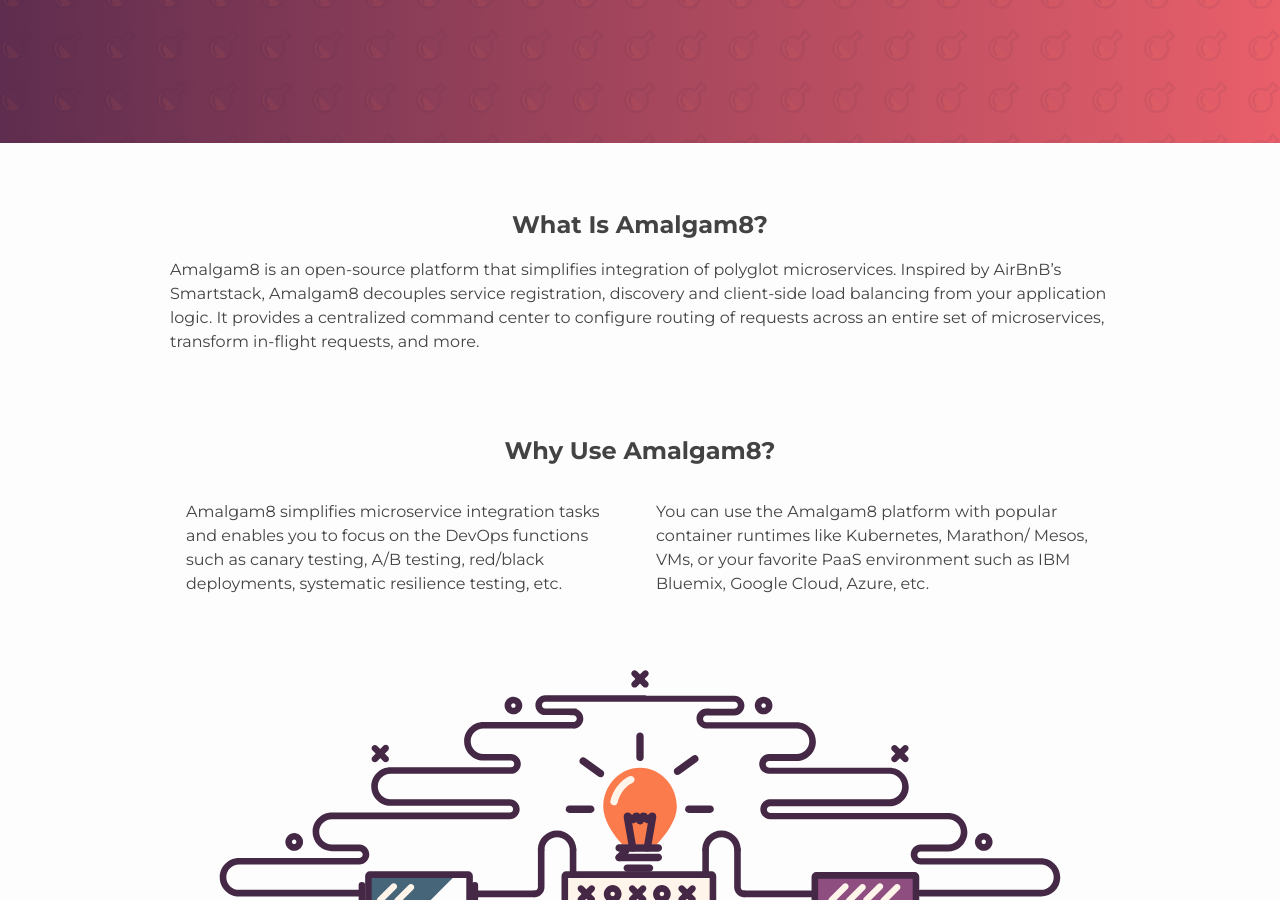
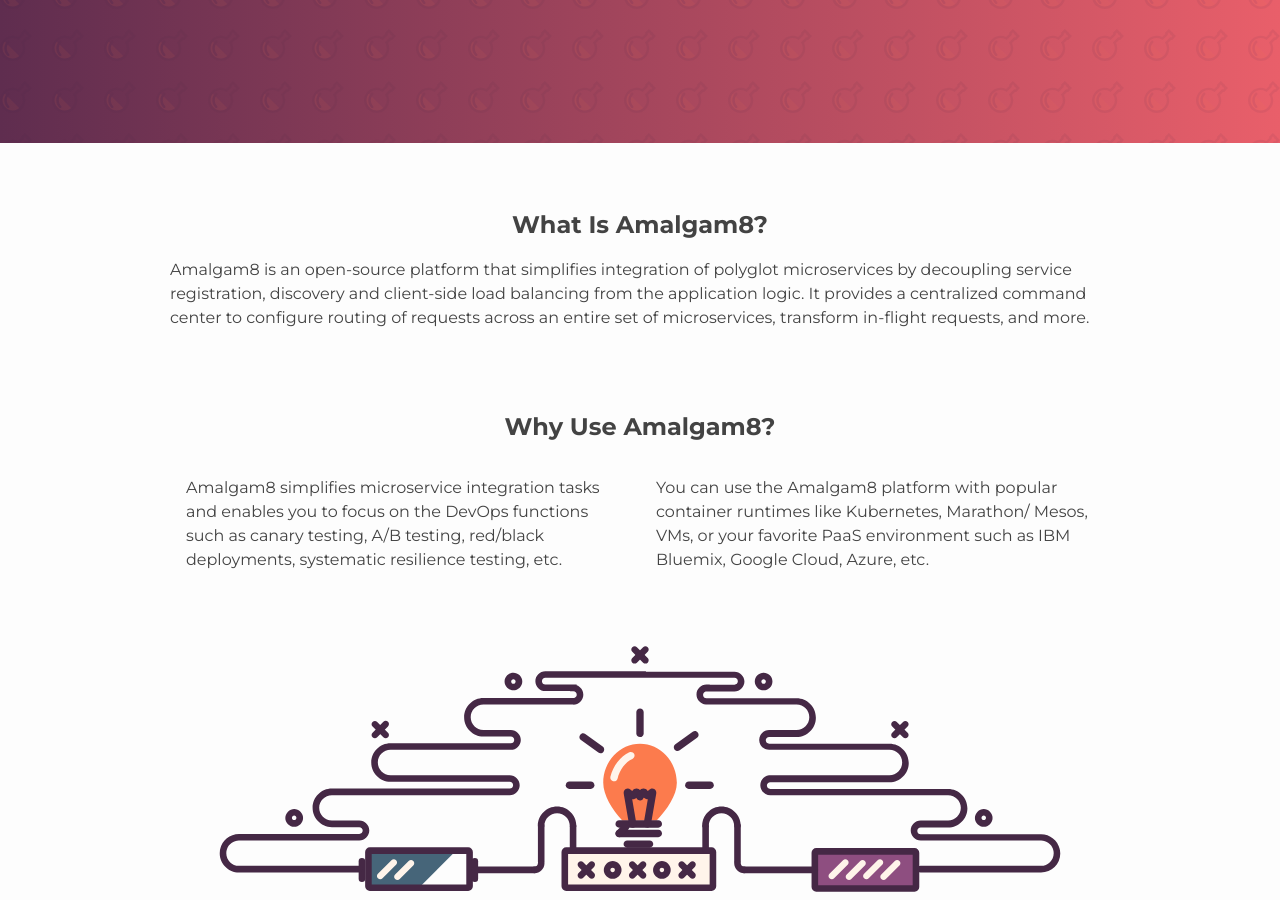
Before and after one commit to amalgam8/amalgam8.github.io, a Jekyll site: the page built from index.html, in a window 1280 px wide and 900 px high, scrolled down 423 px. Built offline with Jekyll 4.4.1, drawn with Linux system fonts in a browser that asks for light colours.

Commit message:
shrink what is amalgam8

```diff
--- a/_includes/sections/what.html
+++ b/_includes/sections/what.html
@@ -1,6 +1,6 @@
 <div class="section section__what">
   <div class="wrapper">
     <h2>What Is Amalgam8?</h2>
-    <p>Amalgam8 is an open-source platform that simplifies integration of polyglot microservices. Inspired by AirBnB’s Smartstack, Amalgam8 decouples service registration, discovery and client-side load balancing from your application logic. It provides a centralized command center to configure routing of requests across an entire set of microservices, transform in-flight requests, and more.</p>
+    <p>Amalgam8 is an open-source platform that simplifies integration of polyglot microservices by decoupling service registration, discovery and client-side load balancing from the application logic. It provides a centralized command center to configure routing of requests across an entire set of microservices, transform in-flight requests, and more.</p>
   </div>
 </div>
```
